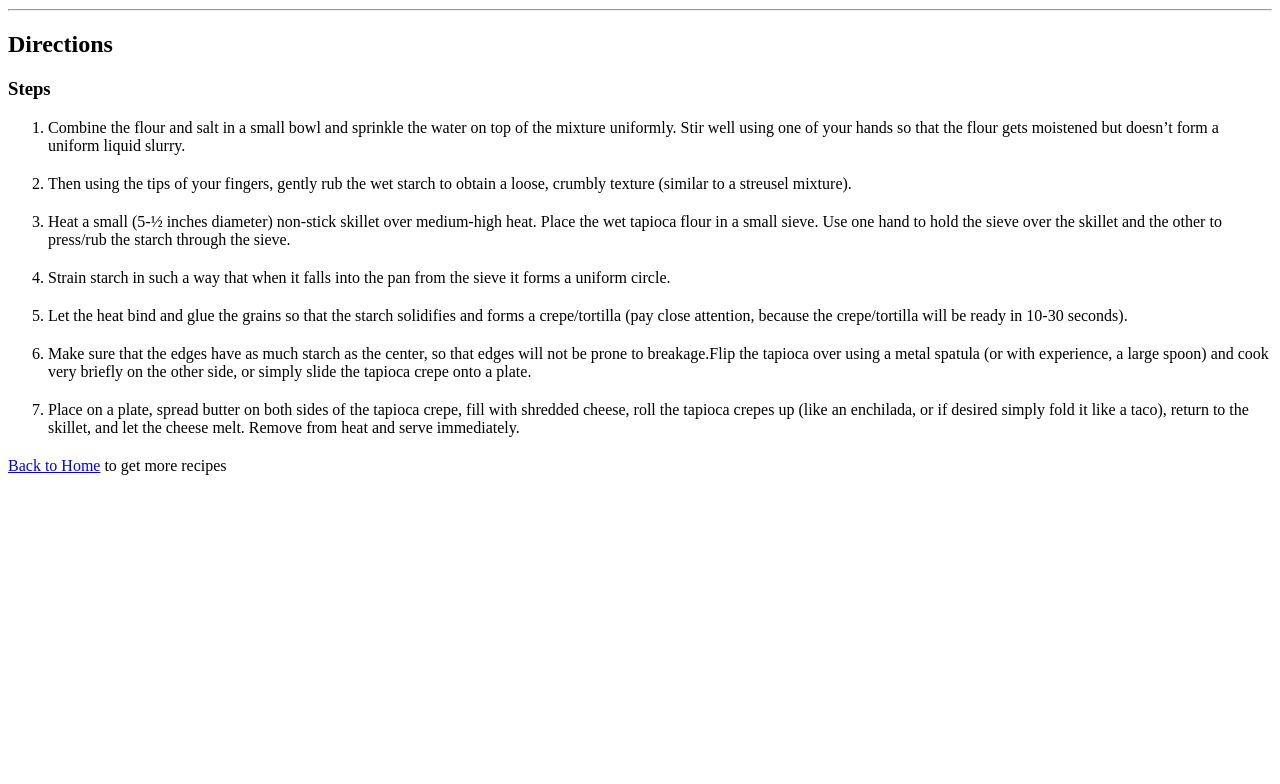
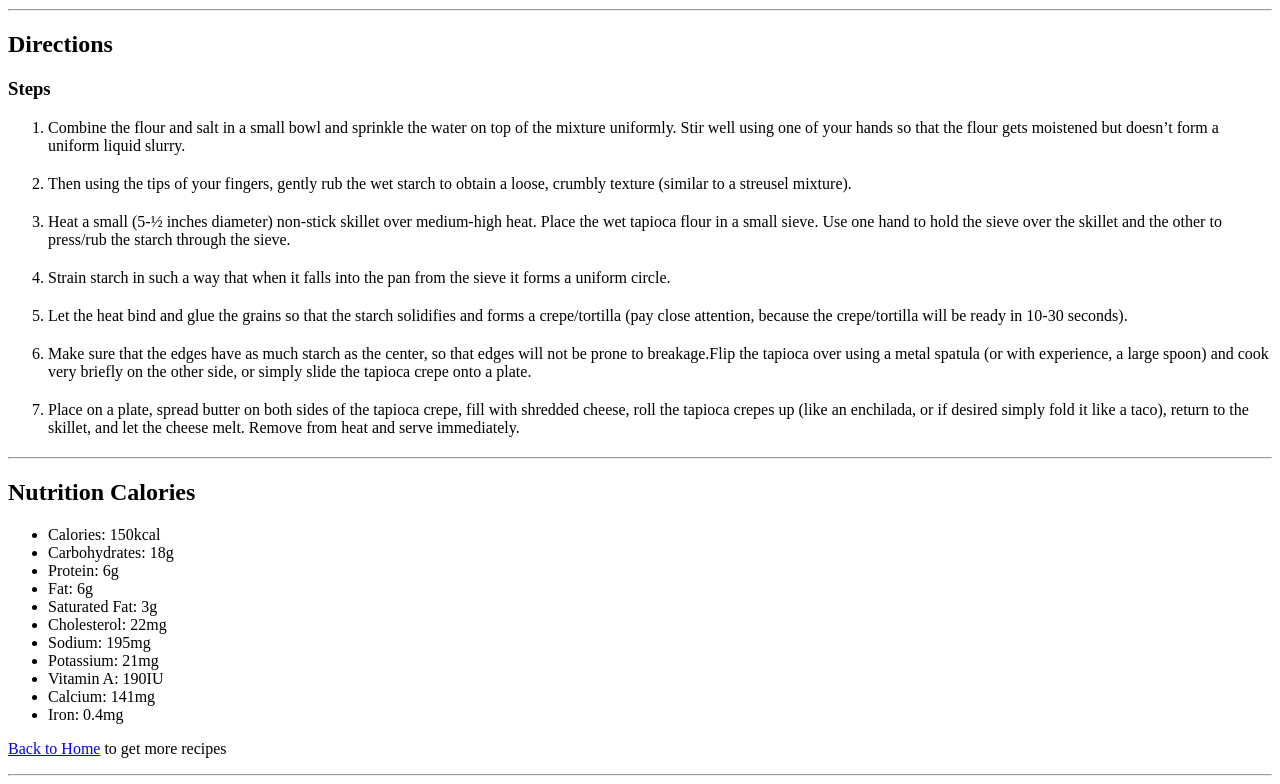
Before and after one commit to drakonXXI/Odin-recipes, a plain HTML site: page recipes/tapioca.html in a window 1280 px wide. Shown: the part 1425-2209 px from the top of the page. Before the commit the page ends 1916 px from the top, so only its background shows below. Drawn offline with Linux system fonts and the light colour scheme.

Commit message:
Add nutrition in tapioca.html

```diff
--- a/recipes/tapioca.html
+++ b/recipes/tapioca.html
@@ -46,6 +46,23 @@
         <li>Make sure that the edges have as much starch as the center, so that edges will not be prone to breakage.Flip the tapioca over using a metal spatula (or with experience, a large spoon) and cook very briefly on the other side, or simply slide the tapioca crepe onto a plate.</li>
         <li>Place on a plate, spread butter on both sides of the tapioca crepe, fill with shredded cheese, roll the tapioca crepes up (like an enchilada, or if desired simply fold it like a taco), return to the skillet, and let the cheese melt. Remove from heat and serve immediately.</li>
       </ol>
-    <p><a href="../index.html">Back to Home</a> to get more recipes</p>
+    <hr>
+    <h2>Nutrition Calories</h2>
+      <ul>
+        <li>Calories: 150kcal</li>
+        <li>Carbohydrates: 18g</li>
+        <li>Protein: 6g</li>
+        <li>Fat: 6g</li>
+        <li>Saturated Fat: 3g</li>
+        <li>Cholesterol: 22mg</li>
+        <li> Sodium: 195mg</li>
+        <li> Potassium: 21mg</li>
+        <li>Vitamin A: 190IU</li>
+        <li>Calcium: 141mg</li>
+        <li>Iron: 0.4mg</li>
+      </ul>
+      <p><a href="../index.html">Back to Home</a> to get more recipes</p>
+    <hr>
+
 </body>
 </html>
```
